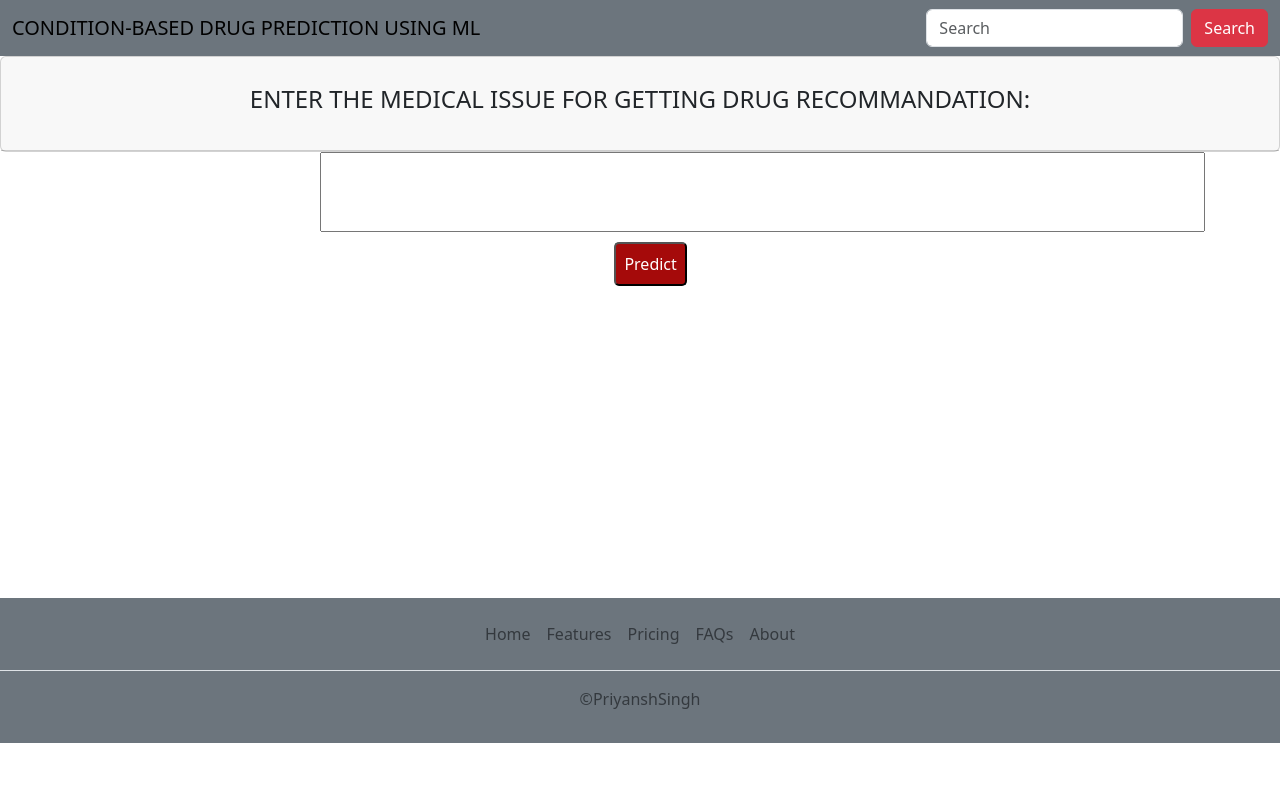
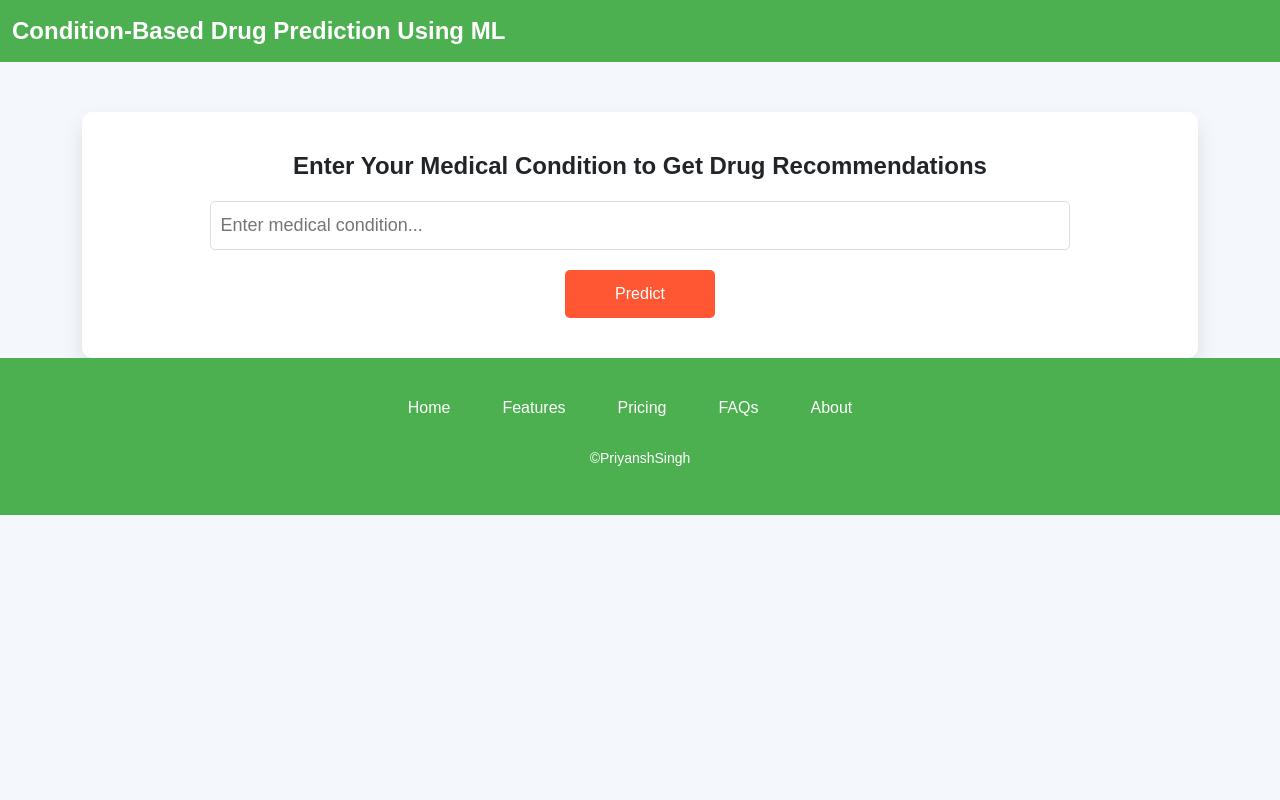
Before and after one commit to PriYanahsu/Disease-prediction-with-Drugs-recommanded-, a Flask app: page /index in a window 1280 px wide. Run offline with Flask 3, Linux system fonts and the light colour scheme; the visitor is signed in with stand-in values (Sample User, id 1); parts of the project's set-up code (start-up, migrations or seed data) failed here and were passed over.

Commit message:
Describe your changes here

```diff
--- a/templates/home.html
+++ b/templates/home.html
@@ -4,87 +4,137 @@
 <head>
     <meta charset="UTF-8">
     <meta name="viewport" content="width=device-width, initial-scale=1.0">
-    <title>predict</title>
+    <title>Condition-Based Drug Prediction</title>
     <link href="https://cdn.jsdelivr.net/npm/bootstrap@5.3.3/dist/css/bootstrap.min.css" rel="stylesheet"
         integrity="sha384-QWTKZyjpPEjISv5WaRU9OFeRpok6YctnYmDr5pNlyT2bRjXh0JMhjY6hW+ALEwIH" crossorigin="anonymous">
     <style>
         body {
             margin: 0;
             padding: 0;
+            font-family: Arial, sans-serif;
+            background-color: #f4f7fc;
+            display: flex;
+            flex-direction: column;
+            height: 100vh;
         }
 
-        .data {
-            height: 70%;
-            width: 100%;
+        .navbar {
+            background-color: #4CAF50;
         }
 
-        .line {
-            padding: 20px;
+        .navbar-brand {
+            font-size: 24px;
+            color: white;
+            font-weight: bold;
         }
 
-        #msg {
-            margin-left: 25%;
-            height: 80px;
-            margin-bottom: 10px;
+        .form-container {
+            padding: 40px 20px;
+            background-color: #ffffff;
+            border-radius: 10px;
+            box-shadow: 0px 10px 20px rgba(0, 0, 0, 0.1);
+            margin-top: 50px;
+            flex: 1; /* Ensures the content area takes up available space */
+        }
+
+        .form-container h4 {
+            font-size: 24px;
+            font-weight: bold;
+            margin-bottom: 20px;
+        }
+
+        .input-field {
+            width: 80%;
+            padding: 10px;
+            font-size: 18px;
+            border: 1px solid #ddd;
+            border-radius: 5px;
+            margin-bottom: 20px;
         }
 
         #submit {
-            margin-left: 48%;
-            padding: 1vh;
+            width: 150px;
+            padding: 12px;
+            background-color: #FF5733;
             color: white;
-            background-color: rgb(165, 10, 10);
+            border: none;
             border-radius: 5px;
+            font-size: 16px;
+            cursor: pointer;
+            transition: background-color 0.3s;
+        }
+
+        #submit:hover {
+            background-color: #c0392b;
+        }
+
+        .footer {
+            background-color: #4CAF50;
+            color: white;
+            padding: 30px;
+            text-align: center;
+            width: 100%;
+            position: relative;
+            bottom: 0;
+        }
+
+        .footer ul {
+            list-style-type: none;
+            padding: 0;
+        }
+
+        .footer ul li {
+            display: inline;
+            margin-right: 20px;
+        }
+
+        .footer ul li a {
+            color: white;
+            text-decoration: none;
+            font-size: 16px;
+        }
+
+        .footer ul li a:hover {
+            text-decoration: underline;
+        }
+
+        .footer p {
+            font-size: 14px;
+            margin-top: 20px;
         }
     </style>
 </head>
-<nav class="navbar navbar-light bg-secondary">
+
+<body>
+    <nav class="navbar navbar-expand-lg navbar-light">
         <div class="container-fluid">
-        <a class="navbar-brand">CONDITION-BASED DRUG PREDICTION USING ML</a>
-        <form class="d-flex">
-            <input class="form-control me-2" type="search" placeholder="Search" aria-label="Search">
-            <button type="button" class="btn btn-danger">Search</button>
-        </form>
+            <a class="navbar-brand" href="#">Condition-Based Drug Prediction Using ML</a>
         </div>
     </nav>
 
-<body>
-    <!-- <form method="POST" action='/predict'>
-        <div class="data">
-            <h4 class="line">
-                ENTER THE MEDICAL ISSUE FOR GETTING DRUG RECOMMANDATION:
-            </h4>
-            <input type="text" id="msg" name="rawtext" size="90px">
-            <br>
-            <input type="submit" id="submit" value="Predict">
-        </div>
-    </form> -->
+    <div class="container">
+        <div class="form-container text-center">
+            <h4>Enter Your Medical Condition to Get Drug Recommendations</h4>
             <form method="POST" action='/predict'>
-        <div class="data card text-center">
-            <div class="card-header">
-                <h4 class="line">
-                    ENTER THE MEDICAL ISSUE FOR GETTING DRUG RECOMMANDATION:
-                </h4>
-            </div>
-        </div>
-        <input type="text" id="msg" name="rawtext" size="90px">
+                <input type="text" id="msg" name="rawtext" class="input-field" placeholder="Enter medical condition..." required>
                 <br>
                 <input type="submit" id="submit" value="Predict">
             </form>
-    <br><br><br><br><br><br>
-    <br><br><br><br><br><br>
-    <br>
+        </div>
+    </div>
 
-    <div class="bg-secondary">
-        <div class="py-3">
-            <ul class="nav justify-content-center border-bottom px-4 pr-4 pb-3 mb-3">
-                <li class="nav-item"><a href="\home.html" class="nav-link px-2 text-body-secondary">Home</a></li>
-                <li class="nav-item"><a href="#" class="nav-link px-2 text-body-secondary">Features</a></li>
-                <li class="nav-item"><a href="#" class="nav-link px-2 text-body-secondary">Pricing</a></li>
-                <li class="nav-item"><a href="#" class="nav-link px-2 text-body-secondary">FAQs</a></li>
-                <li class="nav-item"><a href="#" class="nav-link px-2 text-body-secondary">About</a></li>
+    <div class="footer">
+        <ul class="nav justify-content-center">
+            <li class="nav-item"><a href="/home.html" class="nav-link">Home</a></li>
+            <li class="nav-item"><a href="#" class="nav-link">Features</a></li>
+            <li class="nav-item"><a href="#" class="nav-link">Pricing</a></li>
+            <li class="nav-item"><a href="#" class="nav-link">FAQs</a></li>
+            <li class="nav-item"><a href="#" class="nav-link">About</a></li>
         </ul>
-            <p class="text-center text-body-secondary">©PriyanshSingh</p>
+        <p>©PriyanshSingh</p>
     </div>
+
+    <script src="https://cdn.jsdelivr.net/npm/bootstrap@5.3.3/dist/js/bootstrap.bundle.min.js"></script>
 </body>
 
 </html>
```
Also changed, not shown: templates/predict.html (+144 -102 lines). Lines whose indentation alone changed are shown as unchanged.
